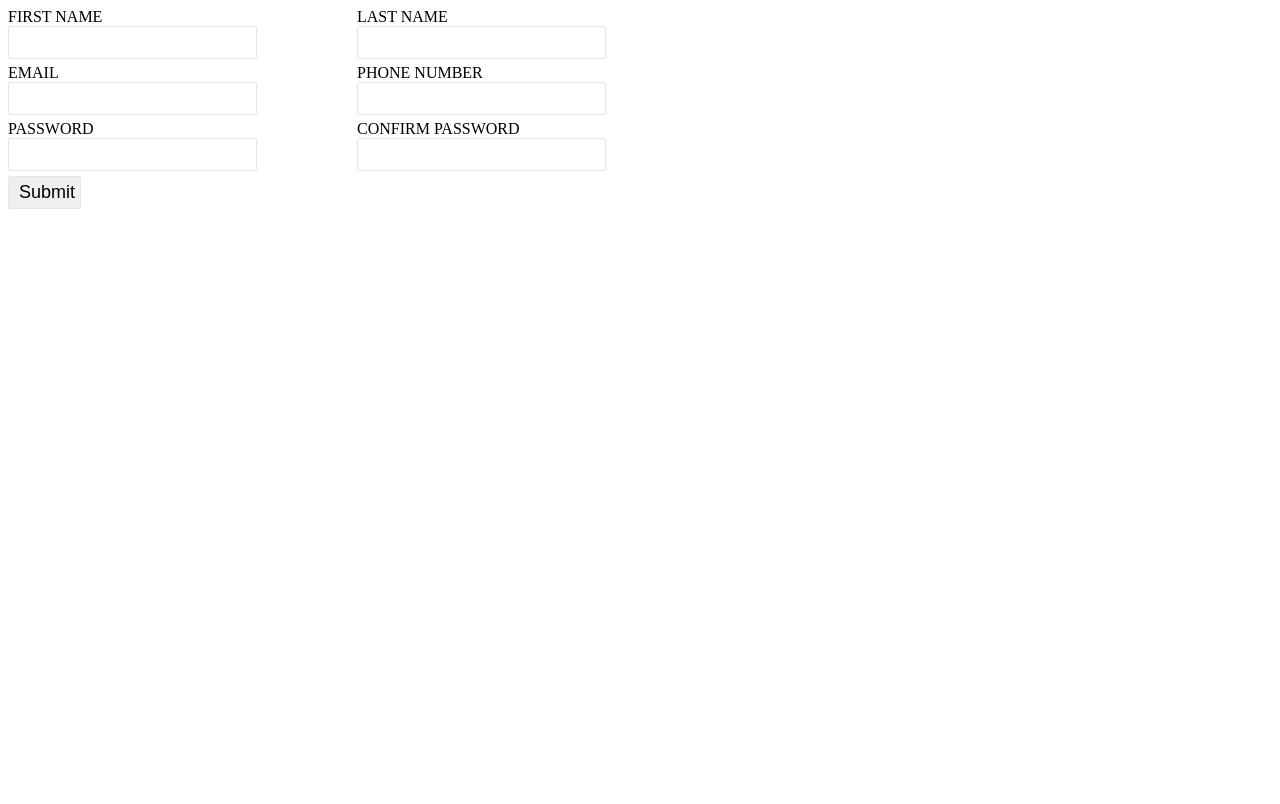
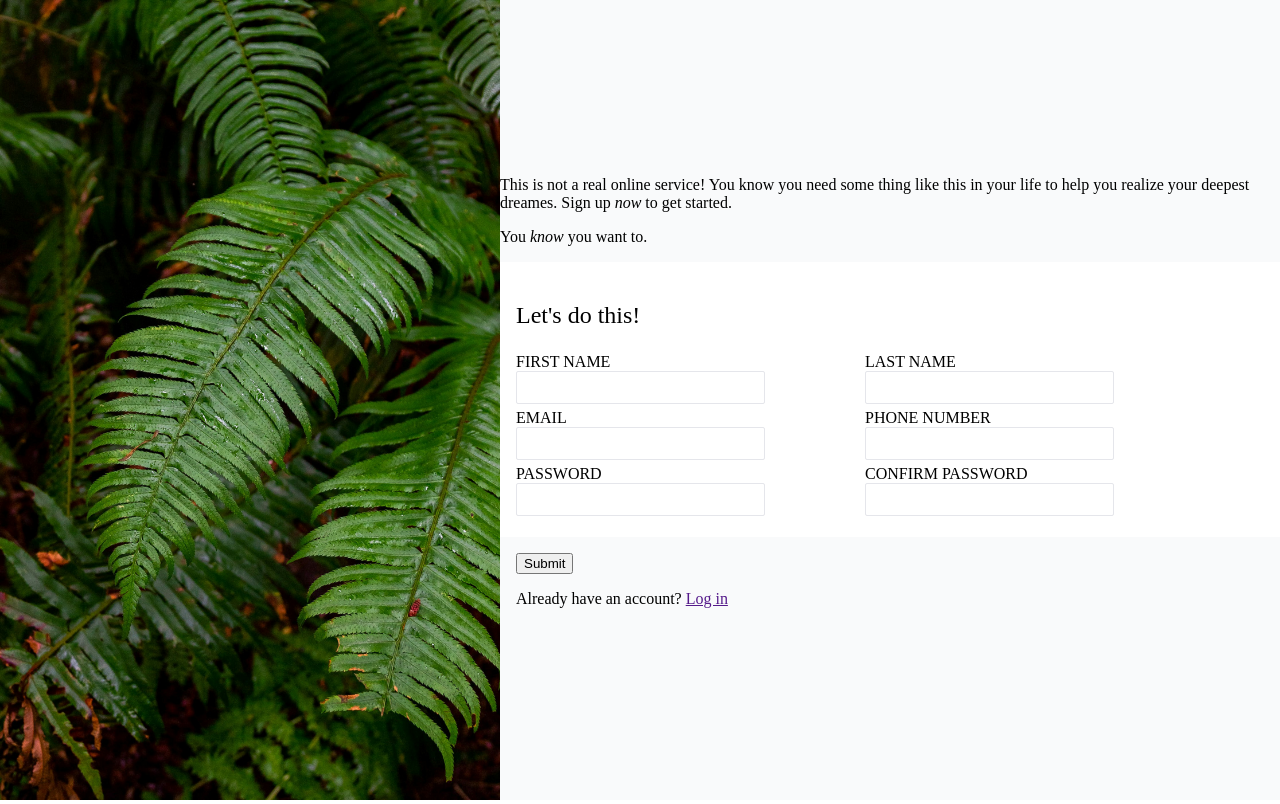
Before and after one commit to rakesh-i/SIgnUpForm, a plain HTML site: page index.html in a window 1280 px wide. Drawn offline with Linux system fonts and the light colour scheme.

Commit message:
basic layout

```diff
--- a/index.html
+++ b/index.html
@@ -7,7 +7,22 @@
     <title>SignUpForm</title>
 </head>
 <body>
-    <div >
+    <div class="left">
+        <img src="media/halie-west-25xggax4bSA-unsplash.jpg" alt="">
+        <div>
+
+        </div>
+    </div>
+    <div class="right">
+        <div class="first">
+            <p>This is not a real online service! You know you need some thing like this in your life to help you realize your deepest dreames. Sign up <em>now</em> to get started.</p>
+
+            <p>You <em>know</em> you want to.</p>
+        </div>
+        <div class="middle">
+            <div>
+                <p id="header"> Let's do this!</p>
+            </div>
             <form action="" id="info">
                 <div class="rows">
                     <div class="entry">
@@ -37,14 +52,19 @@
                     <div class="entry">
                         <label for="conf-pwd">CONFIRM PASSWORD</label>
                         <input type="password" minlength="8" name="conf-pwd" id="conf-pwd" required>
-                    <div id="error">*Password do not match</div>
+                        <div id="error">*Passwords do not match</div>
                     </div>
-            </div>
-            <div>
-                <input type="submit" id="submit" value="Submit">
                 </div>
             </form>
         </div>
+        <div class="last">
+            <button id="submitButton" form="info" value="update" >Submit</button>
+            <div id="login">
+                <p>Already have an account? <a href="">Log in</a></p>
+            </div>
+        </div>
+    </div>
+
 </body>
     <script src="script.js"></script>
 </html>
--- a/script.js
+++ b/script.js
@@ -14,11 +14,17 @@ function confirmPwd(){
         confPass.style.borderColor = "#CF001F";
 
     }
-    else{
+    if(pass.length==0){
+        password.style.borderColor = "#E5E6EB";
+        confPass.style.borderColor = "#E5E6EB";
+        error.style.display = "none";
+    }
+    if(pass.length>=8&&pass==confirm){
         password.style.borderColor = "green";
         confPass.style.borderColor = "green";
         error.style.display = "none";
     }
+
 }
 
 document.getElementById("conf-pwd").addEventListener('input', confirmPwd);
--- a/style.css
+++ b/style.css
@@ -1,3 +1,11 @@
+html, body{
+    height: 100%;
+    margin: 0;
+    padding: 0;
+}
+body{
+    display: flex;
+}
 .rows{
     display: flex;
     gap:100px;
@@ -30,3 +38,34 @@ input:focus:valid{
 #error{
     color: #CF001F;
 }
+.right{
+    height: 100vh;
+    display: flex;
+    flex-direction: column;
+    justify-content: center;
+    background-color: #F9FAFB;
+
+}
+
+#header{
+    font-size: 24px;
+}
+
+.middle{
+    background-color: #ffffff;
+    padding:16px;
+    /* box-shadow: 0 3px 3px rgb(0 0 0 / 0.2); */
+    margin: 0;
+}
+
+.last{
+    padding: 16px;
+}
+
+.left{
+    width: 500px;
+}
+
+img{
+    height: 100vh;
+}
```
Lines whose indentation alone changed are shown as unchanged.
